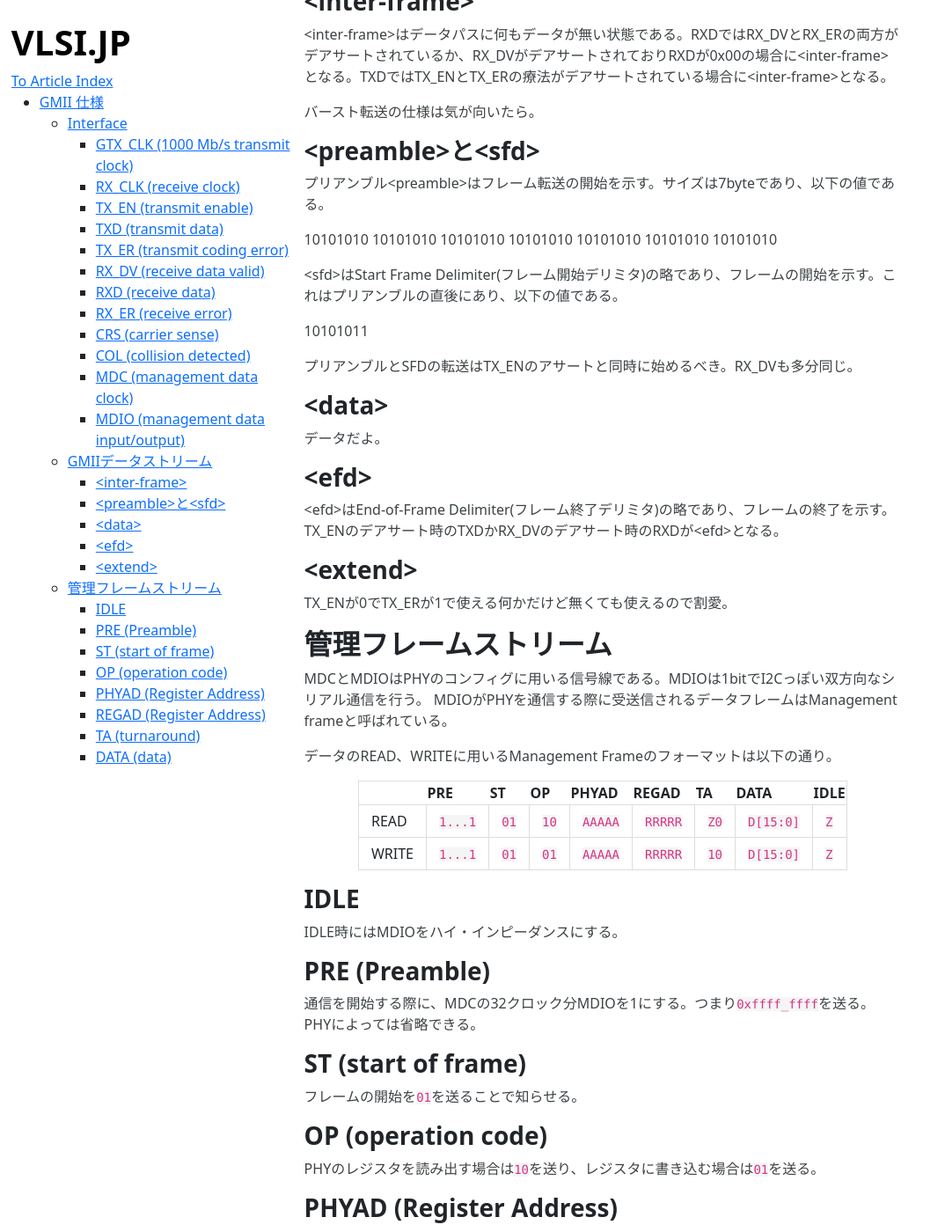
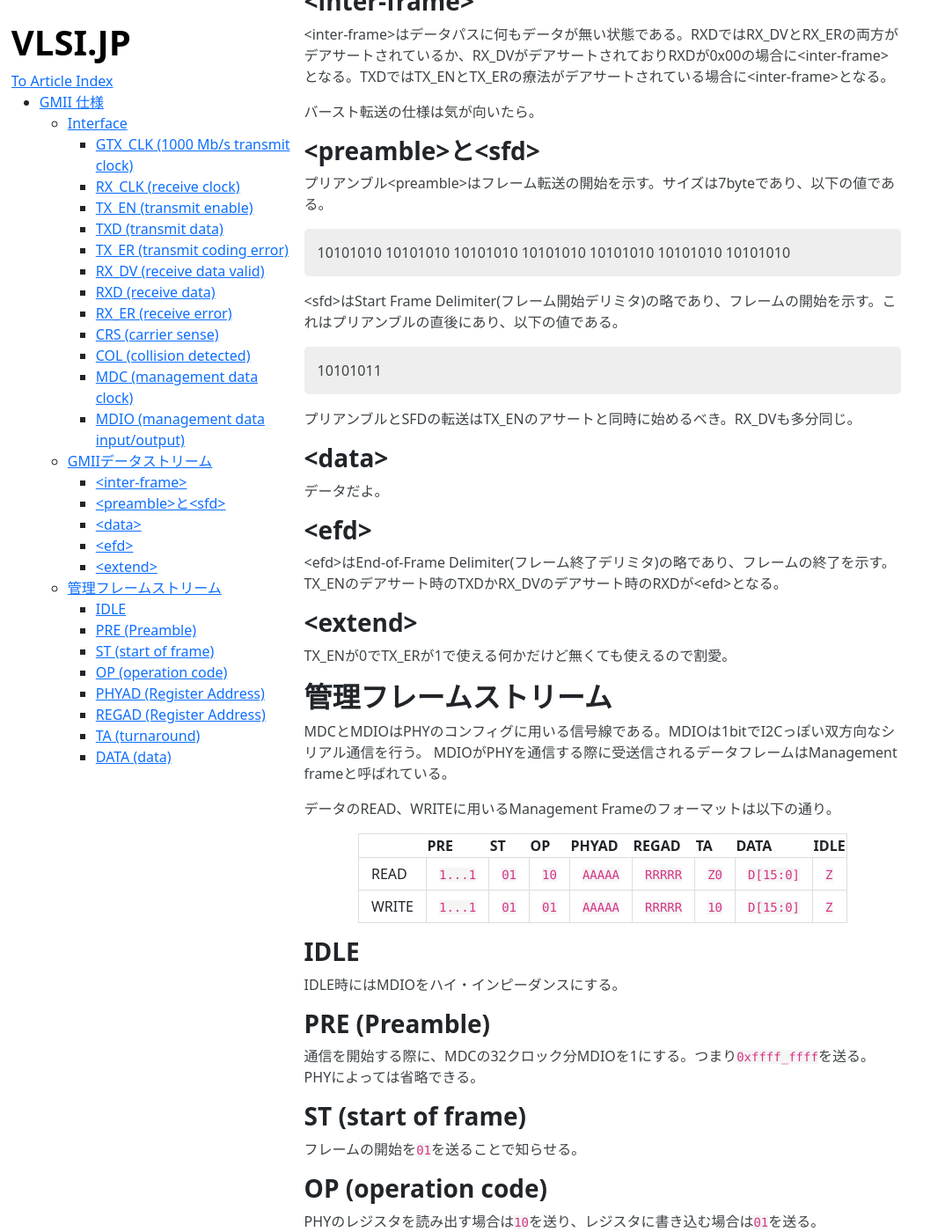
Before and after one commit to VLSI-JP/VLSI-JP.github.io, a Jekyll site: the page built from GMII.md, in a window 1280 px wide and 1400 px high, scrolled down 1804 px. Shown: the whole window at 88% size, without its empty margins (0-1074 px from the left). Built offline with Jekyll 4.4.1, drawn with Linux system fonts in a browser that asks for light colours.

Commit message:
change blockquote css

```diff
--- a/assets/css/layout.css
+++ b/assets/css/layout.css
@@ -23,6 +23,12 @@ p {
 table {
   margin: auto;
   margin-bottom: 16px;
+}
+
+blockquote p {
+  padding: 15px;
+  background: #eee;
+  border-radius: 5px;
 }
 
 img{
```
